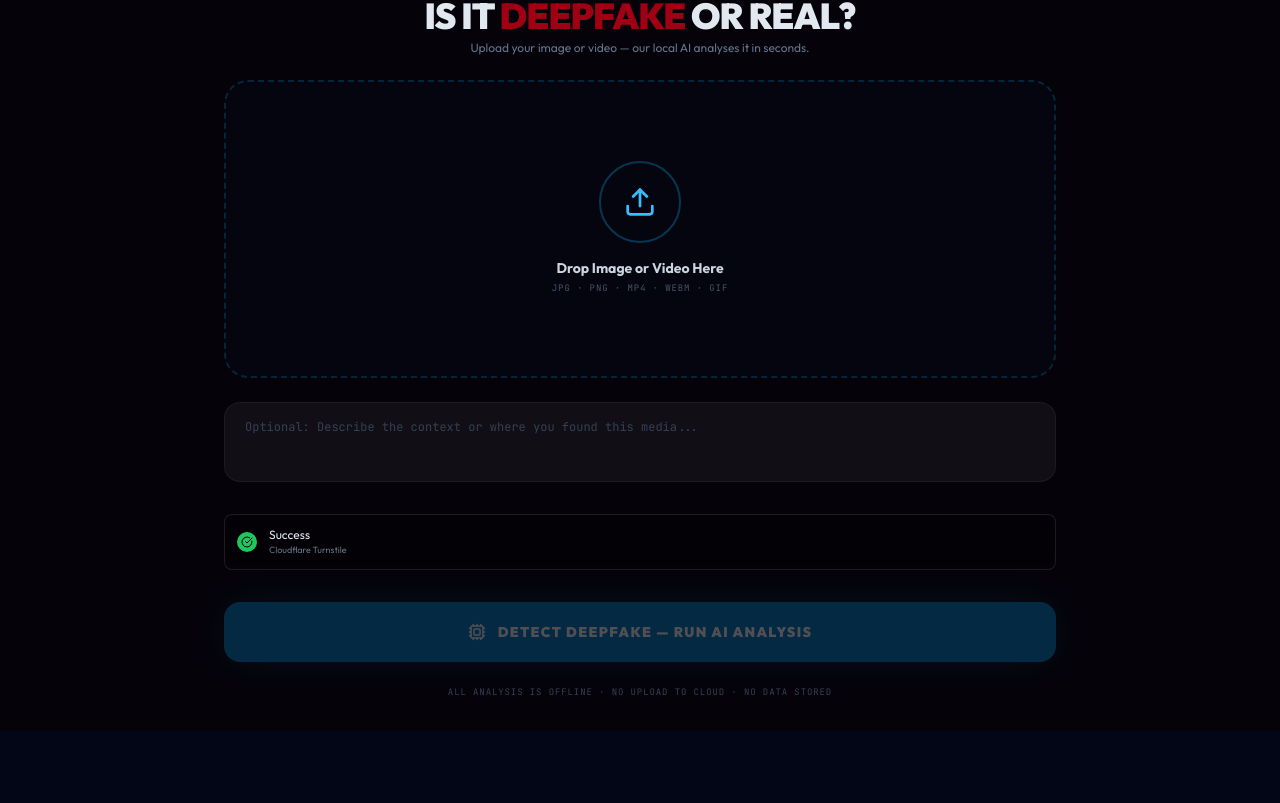
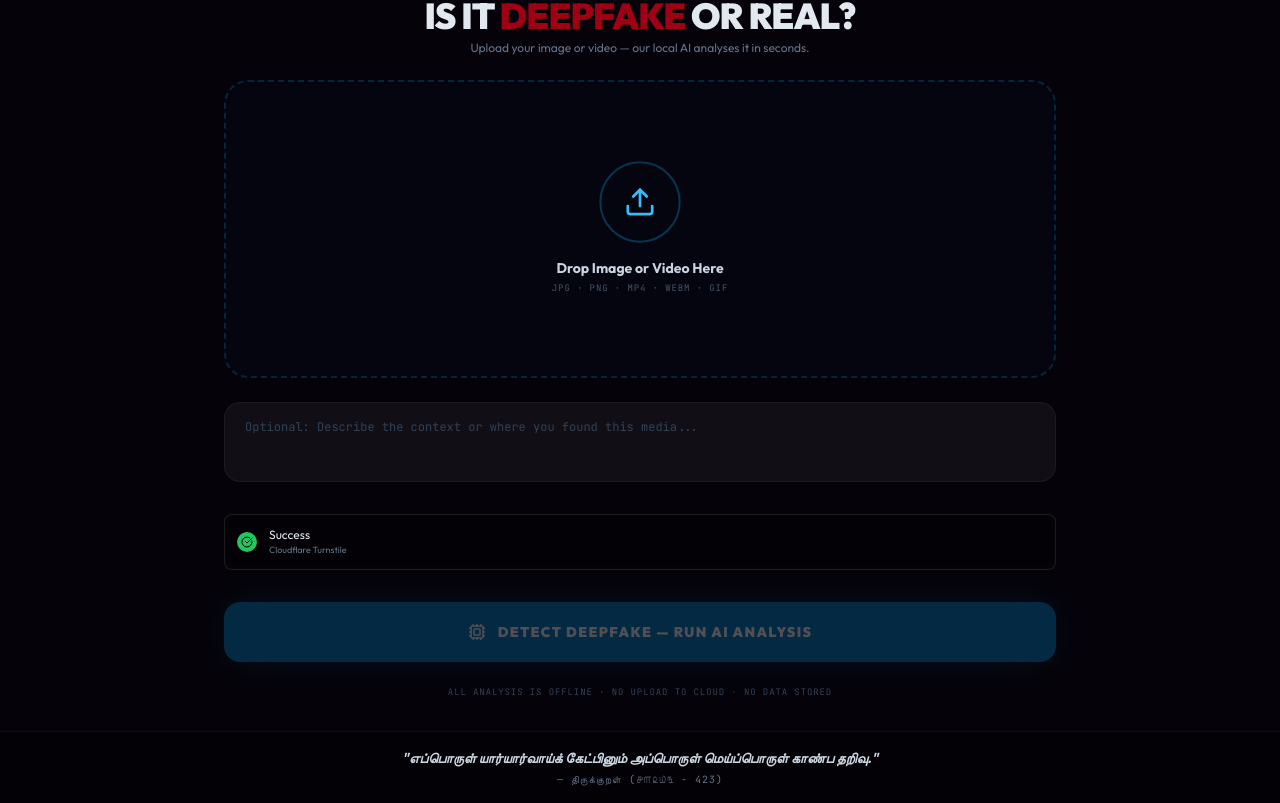
Before and after one commit to hackathon1807-create/hackethon, a React (Vite) app in the folder frontend/: page / in a window 1280 px wide. Shown: the part 188-991 px from the top of the page. Before the commit the page ends 919 px from the top, so only its background shows below. Built offline with nearby package versions, Linux system fonts and the light colour scheme.

Commit message:
fix(ui): move Thirukkural slogan to global app footer for persistent visibility

```diff
--- a/frontend/src/App.tsx
+++ b/frontend/src/App.tsx
@@ -89,6 +89,17 @@ const App = () => {
                     )}
                 </AnimatePresence>
             </div>
+
+            {/* ── Global Slogan / Footer ───────────────────────────────── */}
+            <footer className="w-full border-t border-white/5 bg-black/40 py-4 px-6 text-center mt-auto shrink-0 z-50 relative">
+                <p className="text-xs md:text-sm font-semibold text-slate-300 leading-relaxed italic mb-1">
+                    "எப்பொருள் யார்யார்வாய்க் கேட்பினும் அப்பொருள்<br className="md:hidden" />
+                    &nbsp;மெய்ப்பொருள் காண்ப தறிவு."
+                </p>
+                <p className="text-[10px] font-mono text-slate-500 uppercase tracking-widest">
+                    — திருக்குறள் (௪௱௨௰௩ - 423)
+                </p>
+            </footer>
         </div>
     );
 };
--- a/frontend/src/portals/RoleSelect.tsx
+++ b/frontend/src/portals/RoleSelect.tsx
@@ -41,19 +41,9 @@ const RoleSelect = ({ onSelect }: RoleSelectProps) => {
                 <p className="text-[11px] md:text-xs font-mono text-slate-500 uppercase tracking-[0.5em] mb-2">
                     Team Blood Moon · Deepfake Detection
                 </p>
-                <div className="flex items-center justify-center gap-3 mt-4 mb-6">
+                <div className="flex items-center justify-center gap-3 mt-4">
                     <div className="w-1.5 h-1.5 rounded-full bg-green-500 animate-pulse" />
                     <span className="text-[9px] font-mono text-green-500 uppercase tracking-widest">Fully Local — Zero Data Retention</span>
-                </div>
-
-                <div className="max-w-xl mx-auto border-t border-white/5 pt-6 mt-2">
-                    <p className="text-sm md:text-base font-semibold text-slate-300 leading-relaxed italic">
-                        "எப்பொருள் யார்யார்வாய்க் கேட்பினும் அப்பொருள்<br/>
-                        மெய்ப்பொருள் காண்ப தறிவு."
-                    </p>
-                    <p className="text-[10px] font-mono text-slate-500 mt-3">
-                        — திருக்குறள் (௪௱௨௰௩ - 423)
-                    </p>
                 </div>
             </motion.div>
 
```
